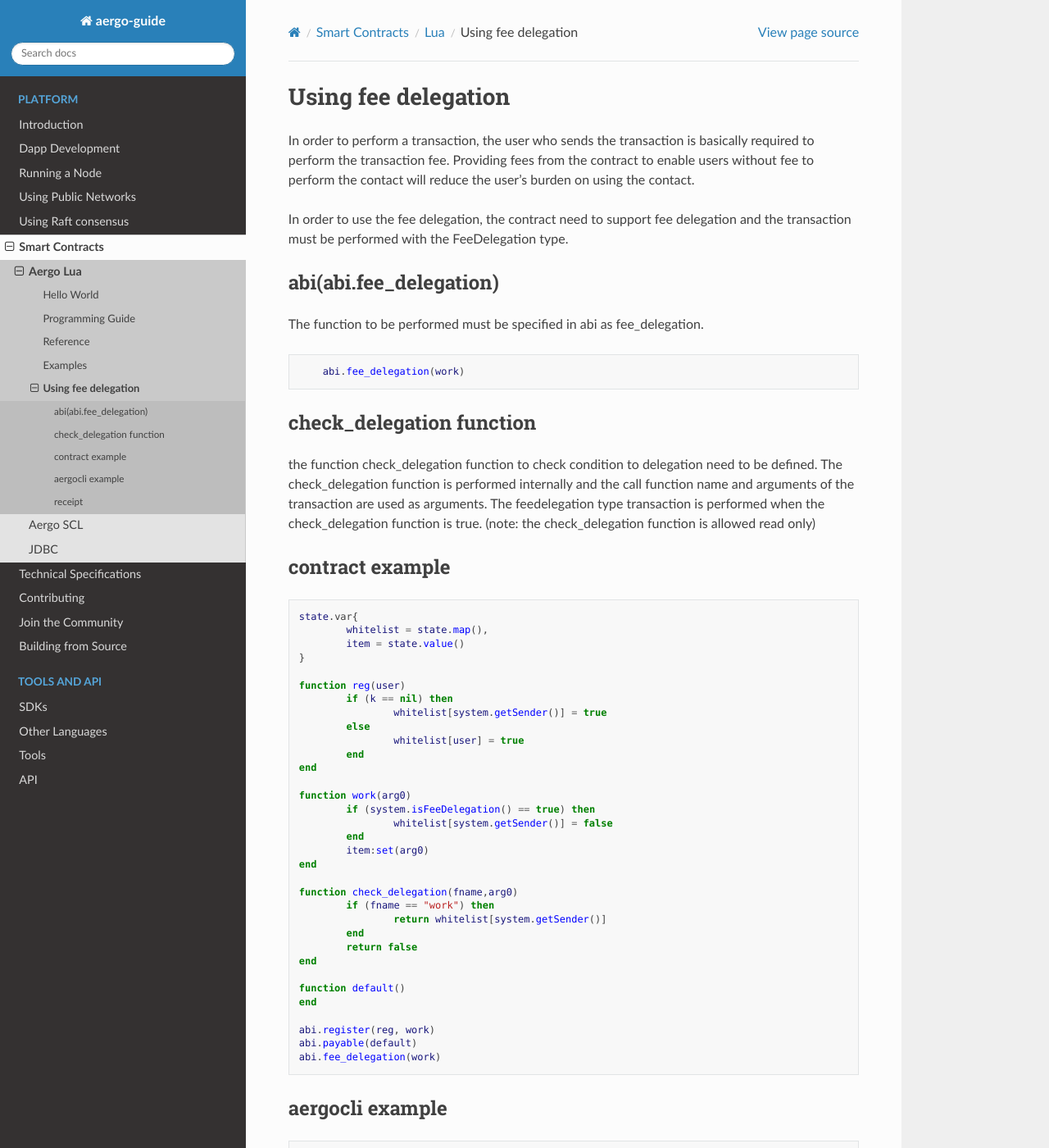
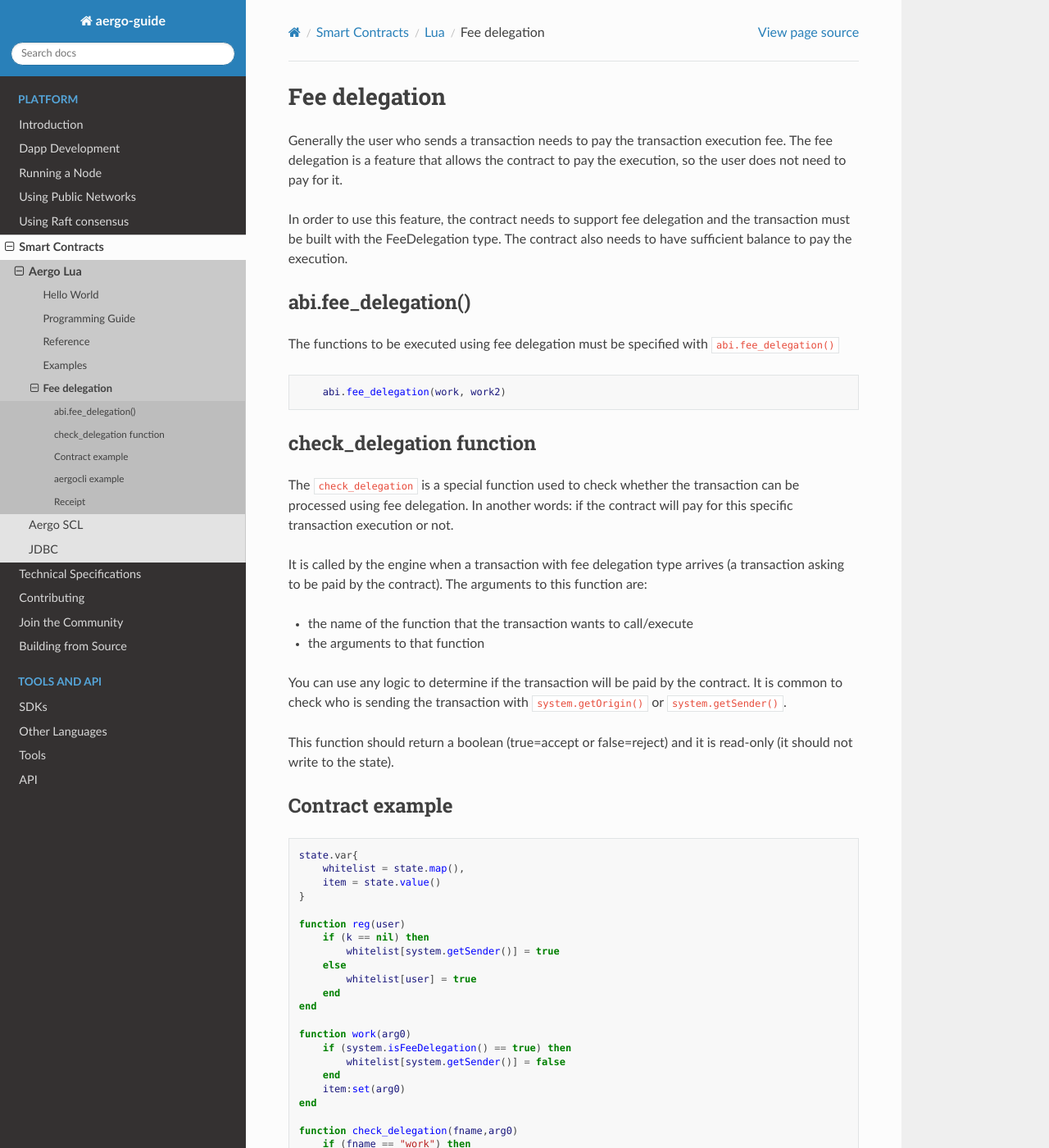
Before and after one commit to aergoio/guide, a Sphinx documentation site: the page built from source/smart-contracts/lua/using-fee-delegation.md, in a window 1280 px wide and 1400 px high. Shown: the whole window at 82% size. Built offline with Sphinx 7.4.7 and the Read the Docs theme 2.0.0, drawn with Linux system fonts in a browser that asks for light colours.

Commit message:
Rewrite using-fee-delegation.md

````diff
--- a/source/smart-contracts/lua/using-fee-delegation.md
+++ b/source/smart-contracts/lua/using-fee-delegation.md
@@ -1,49 +1,63 @@
-# Using fee delegation
-In order to perform a transaction, the user who sends the transaction is basically required to perform the transaction fee. Providing fees from the contract to enable users without fee to perform the contact will reduce the user's burden on using the contact.
+# Fee delegation
 
-In order to use the fee delegation, the contract need to support fee delegation and the transaction must be performed with the FeeDelegation type.
+Generally the user who sends a transaction needs to pay the transaction execution fee.
+The fee delegation is a feature that allows the contract to pay the execution, so the user does not need to pay for it.
 
-## abi(abi.fee_delegation)
-The function to be performed must be specified in abi as fee_delegation.
+In order to use this feature, the contract needs to support fee delegation and the transaction must be built with the FeeDelegation type.
+The contract also needs to have sufficient balance to pay the execution.
+
+## abi.fee_delegation()
+
+The functions to be executed using fee delegation must be specified with `abi.fee_delegation()`
 
 ``` lua
-    abi.fee_delegation(work)
+    abi.fee_delegation(work, work2)
 ```
 
 ## check_delegation function
-the function check_delegation function to check condition to delegation need to be defined.
-The check_delegation function is performed internally and the call function name and arguments of the transaction are used as arguments.
-The feedelegation type transaction is performed when the check_delegation function is true.
-(note: the check_delegation function is allowed read only)
 
-## contract example
+The `check_delegation` is a special function used to check whether the transaction can be processed using fee delegation.
+In another words: if the contract will pay for this specific transaction execution or not.
+
+It is called by the engine when a transaction with fee delegation type arrives (a transaction asking to be paid by the contract).
+The arguments to this function are:
+
+* the name of the function that the transaction wants to call/execute
+* the arguments to that function
+
+You can use any logic to determine if the transaction will be paid by the contract.
+It is common to check who is sending the transaction with `system.getOrigin()` or `system.getSender()`.
+
+This function should return a boolean (true=accept or false=reject) and it is read-only (it should not write to the state).
+
+## Contract example
 
 ``` lua
 state.var{
-	whitelist = state.map(),
-	item = state.value()
+    whitelist = state.map(),
+    item = state.value()
 }
 
 function reg(user)
-	if (k == nil) then
-        	whitelist[system.getSender()] = true
-	else
-        	whitelist[user] = true
-	end
+    if (k == nil) then
+        whitelist[system.getSender()] = true
+    else
+        whitelist[user] = true
+    end
 end
 
 function work(arg0)
-	if (system.isFeeDelegation() == true) then
-        	whitelist[system.getSender()] = false
-	end
-	item:set(arg0)
+    if (system.isFeeDelegation() == true) then
+        whitelist[system.getSender()] = false
+    end
+    item:set(arg0)
 end
 
 function check_delegation(fname,arg0)
-	if (fname == "work") then
-	       	return whitelist[system.getSender()]
-	end
-	return false
+    if (fname == "work") then
+        return whitelist[system.getSender()]
+    end
+    return false
 end
 
 function default()
@@ -61,7 +75,7 @@
 1 : HtyNZdJzJNYkeCQCrz8xozPvGLn1xhde9ExNEEiEKPy4 TX_OK
 ```
 
-## receipt
+## Receipt
 
 ``` bash
 aergocli receipt get HtyNZdJzJNYkeCQCrz8xozPvGLn1xhde9ExNEEiEKPy4
@@ -70,7 +84,7 @@
  "BlockHash": "Az8pJvDso44nP9Lq5Wj7QoU6n9yZcFkCcmJaiRKyq9Qz",
  "contractAddress": "Amh6aHxfoMrCmXd2GrV3Yem1zmcqgAiPaJAhsux3wedpEVUCGowx",
  "status": "SUCCESS",
- "ret": ""
+ "ret": "",
  "txHash": "HtyNZdJzJNYkeCQCrz8xozPvGLn1xhde9ExNEEiEKPy4",
  "txIndex": 0,
  "from": "AmPbWrQbtQrCaJqLWdMtfk2KiN83m2HFpBbQQSTxqqchVv58o82i",
````
